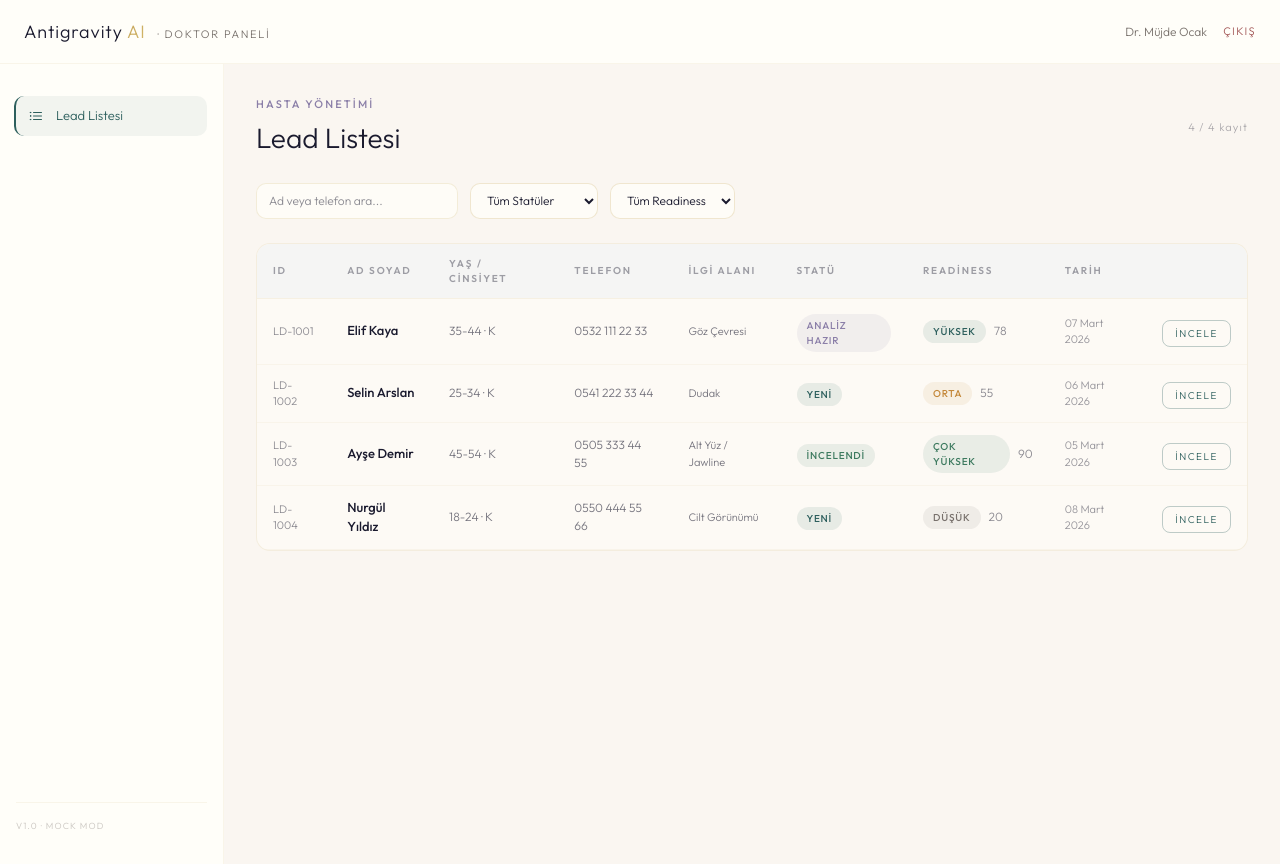
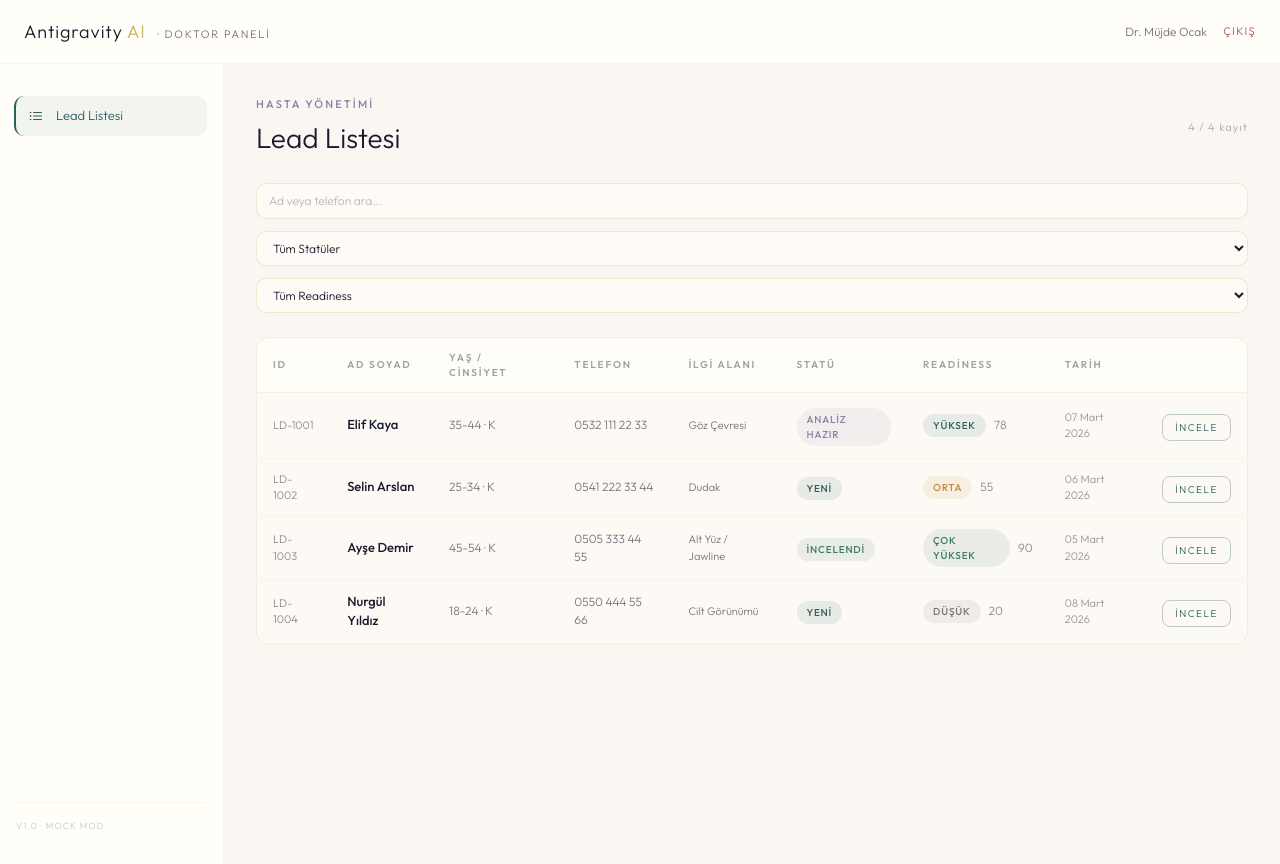
Before and after one commit to mithatavsar-alt/antigravity-clinic, a Next.js app: page /doctor/leads in a window 1280 px wide. Built offline with nearby package versions, Linux system fonts and the light colour scheme.

Commit message:
refactor: use field-input class and design tokens in leads list
Co-Authored-By: Claude Opus 4.6 <noreply@anthropic.com>

```diff
--- a/app/(doctor)/doctor/leads/page.tsx
+++ b/app/(doctor)/doctor/leads/page.tsx
@@ -8,8 +8,6 @@ import { SectionLabel } from '@/components/design-system/SectionLabel'
 import type { LeadStatus, ReadinessBand } from '@/types/lead'
 import { concernAreaLabels } from '@/types/lead'
 import { formatDate } from '@/lib/utils'
-
-const fieldClass = "bg-[rgba(255,254,249,0.8)] border border-[rgba(196,163,90,0.2)] rounded-[10px] px-3 py-2 font-body text-[12px] text-[#1A1A2E] focus:outline-none focus:border-[#2D5F5D] transition-all"
 
 export default function LeadsPage() {
   const { leads } = useClinicStore()
@@ -46,9 +44,9 @@ export default function LeadsPage() {
           value={search}
           onChange={(e) => setSearch(e.target.value)}
           placeholder="Ad veya telefon ara..."
-          className={`${fieldClass} min-w-[200px]`}
+          className="field-input field-input-sm min-w-[200px]"
         />
-        <select value={statusFilter} onChange={(e) => setStatusFilter(e.target.value as LeadStatus | '')} className={fieldClass}>
+        <select value={statusFilter} onChange={(e) => setStatusFilter(e.target.value as LeadStatus | '')} className="field-input field-input-sm">
           <option value="">Tüm Statüler</option>
           {([
             { value: 'new', label: 'Yeni' },
@@ -62,7 +60,7 @@ export default function LeadsPage() {
             <option key={value} value={value}>{label}</option>
           ))}
         </select>
-        <select value={bandFilter} onChange={(e) => setBandFilter(e.target.value as ReadinessBand | '')} className={fieldClass}>
+        <select value={bandFilter} onChange={(e) => setBandFilter(e.target.value as ReadinessBand | '')} className="field-input field-input-sm">
           <option value="">Tüm Readiness</option>
           <option value="very_high">Çok Yüksek</option>
           <option value="high">Yüksek</option>
@@ -75,7 +73,7 @@ export default function LeadsPage() {
       <div className="overflow-x-auto rounded-[14px] border border-[rgba(196,163,90,0.15)] bg-[rgba(255,254,249,0.6)]">
         <table className="w-full min-w-[900px]">
           <thead>
-            <tr className="bg-[#F5F5F4] border-b border-[rgba(196,163,90,0.12)]">
+            <tr className="bg-[rgba(255,254,249,0.8)] border-b border-[rgba(196,163,90,0.12)]">
               {['ID', 'Ad Soyad', 'Yaş / Cinsiyet', 'Telefon', 'İlgi Alanı', 'Statü', 'Readiness', 'Tarih', ''].map((h) => (
                 <th key={h} className="px-4 py-3 text-left font-body text-[10px] tracking-[0.18em] uppercase text-[rgba(26,26,46,0.4)]">
                   {h}
```
